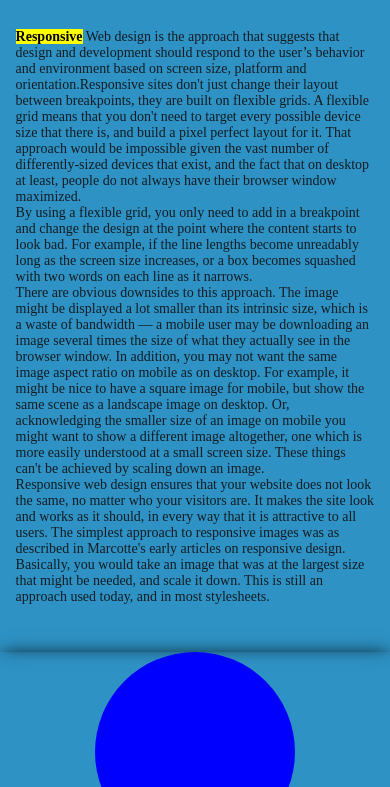
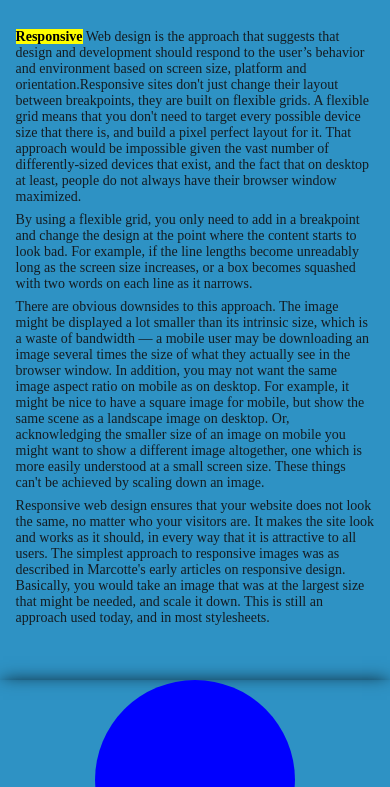
Before and after one commit to Faruq-Hameed/Faruq-responsive-web, a plain HTML site: page index.html in a window 390 px wide. Shown: the part 57-844 px from the top of the page. Drawn offline with Linux system fonts and the light colour scheme.

Commit message:
First responsive commit

```diff
--- a/index.html
+++ b/index.html
@@ -15,20 +15,20 @@
                 <h1>Responsive web design</h1>
             </div>
             <div class="main-container">
-                <p><strong><mark>Responsive<mark></strong>  Web design is the approach that suggests that design and development
+                <p class="margin"><strong><mark>Responsive<mark></strong>  Web design is the approach that suggests that design and development
                     should respond to the user’s behavior and environment based on screen size,
                     platform and orientation.Responsive sites don't just change their layout between breakpoints,
                     they are built on flexible grids. A flexible grid means that you don't need to target every possible device size that there is,
                     and build a pixel perfect layout for it. That approach would be impossible given the vast number of differently-sized devices that exist,
                     and the fact that on desktop at least, people do not always have their browser window maximized.
                 </p>
-                <p>By using a flexible grid, you only need to add in a breakpoint and change the design at
+                <p class="margin">By using a flexible grid, you only need to add in a breakpoint and change the design at
                     the point where the content starts to look bad.
                      For example, if the line lengths become unreadably long as the screen size increases,
                     or a box becomes squashed with two words on each line as it narrows.
                 </p>
 
-                <p>There are obvious downsides to this approach. The image might be displayed a lot smaller than its intrinsic size,
+                <p class="margin">There are obvious downsides to this approach. The image might be displayed a lot smaller than its intrinsic size,
                     which is a waste of bandwidth — a mobile user may be downloading an image several times the size of
                     what they actually see in the browser window. In addition, you may not want the same image aspect ratio on mobile as on desktop.
                     For example, it might be nice to have a square image for mobile, but show the same scene as a landscape image on desktop.
@@ -36,7 +36,7 @@
                     one which is more easily understood at a small screen size.
                     These things can't be achieved by scaling down an image.
                 </p>
-                <p>Responsive web design ensures that your website does not look the same,
+                <p class="margin">Responsive web design ensures that your website does not look the same,
                     no matter who your visitors are. It makes the site look and works as it should,
                     in every way that it is attractive to all users.
                     The simplest approach to responsive images was as described in Marcotte's early articles on responsive design.
--- a/style.css
+++ b/style.css
@@ -1,6 +1,11 @@
 *{
     margin: 0px;
     padding: 0px;
+}
+
+/* utils */
+.margin{
+    margin-bottom: 2%;
 }
 
 .body-container{
```
